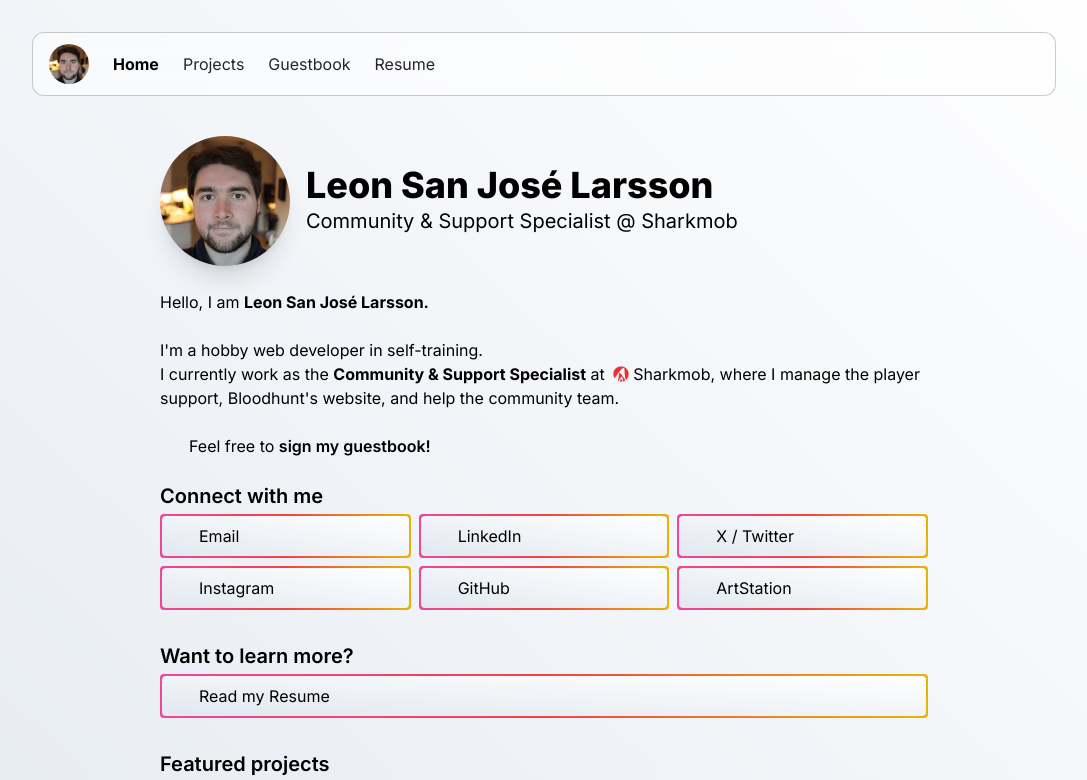
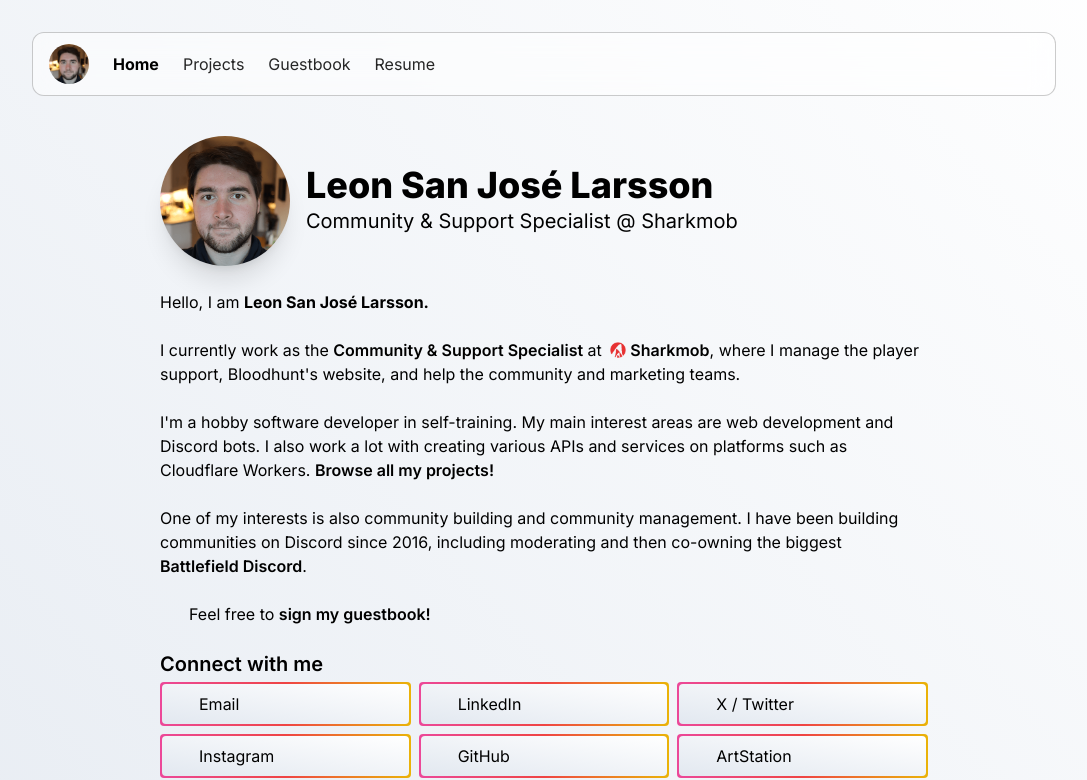
Before and after one commit to leonlarsson/leon-home, a Next.js app: page / in a window 1280 px wide. Shown: the top 780 px of the page, without its empty margins (96-1183 px from the left). Built offline with nearby package versions, Linux system fonts and the light colour scheme; no server answers; a web font is replaced by a local one.

Commit message:
home: add dev and community paragraphs

```diff
--- a/app/(main)/page.tsx
+++ b/app/(main)/page.tsx
@@ -25,17 +25,31 @@ export default () => {
           Hello, I am <span className="font-bold">Leon San José Larsson.</span>
         </div>
 
-        {/* INTRO */}
+        {/* WORK */}
         <div>
-          I'm a hobby web developer in self-training.
-          <div>
-            I currently work as the <b>Community & Support Specialist</b> at{" "}
-            <Link href="https://sharkmob.com" target="_blank" className="inline-flex items-baseline underline-offset-2 hover:underline" draggable={false}>
-              <Image src={smLogo} alt="Sharkmob logo" width={16} height={16} className="mx-1 self-center" />
-              <span>Sharkmob</span>
-            </Link>
-            , where I manage the player support, Bloodhunt's website, and help the community team.
-          </div>
+          I currently work as the <span className="font-semibold">Community & Support Specialist</span> at{" "}
+          <Link href="https://sharkmob.com" target="_blank" className="inline-flex items-baseline underline-offset-2 hover:underline" draggable={false}>
+            <Image src={smLogo} alt="Sharkmob logo" width={16} height={16} className="mx-1 self-center" />
+            <span className="font-semibold underline-offset-2 hover:underline">Sharkmob</span>
+          </Link>
+          , where I manage the player support, Bloodhunt's website, and help the community and marketing teams.
+        </div>
+
+        {/* DEV */}
+        <div>
+          I'm a hobby software developer in self-training. My main interest areas are web development and Discord bots. I also work a lot with creating various APIs and services on platforms such as Cloudflare Workers.{" "}
+          <Link href="/projects" className="font-semibold underline-offset-2 hover:underline">
+            Browse all my projects!
+          </Link>
+        </div>
+
+        {/* COMMUNITY */}
+        <div>
+          One of my interests is also community building and community management. I have been building communities on Discord since 2016, including moderating and then co-owning the biggest{" "}
+          <Link href="/projects/battlefield-discord" className="whitespace-nowrap font-semibold underline-offset-2 hover:underline">
+            Battlefield Discord
+          </Link>
+          .
         </div>
 
         {/* GUESTBOOK */}
```
